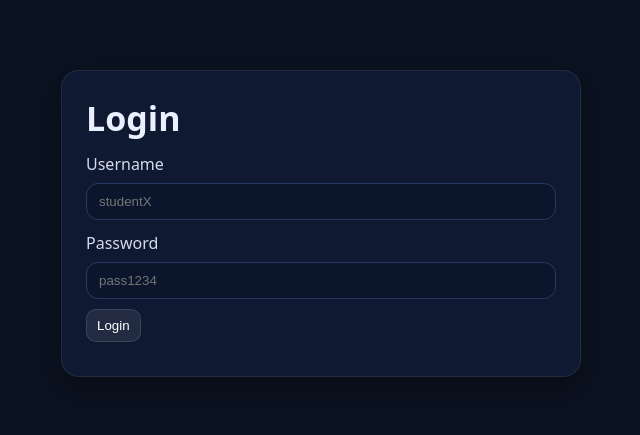
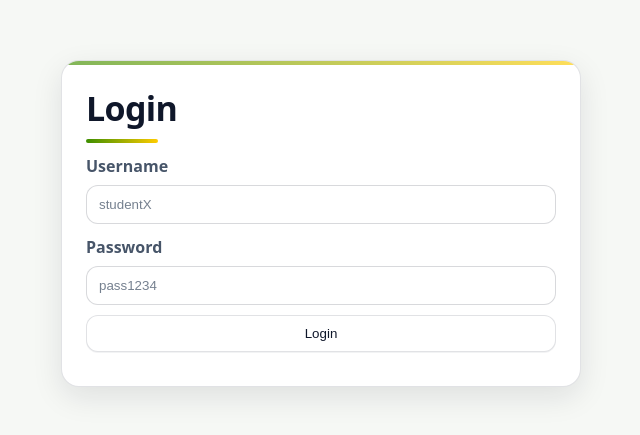
Before and after one commit to auberamas/Adorministration, a Vue app in the folder dormitory-management-system/client/: page /login in a window 1280 px wide. Shown: the part 177-612 px from the top of the page, without its empty margins (319-959 px from the left). Built offline with nearby package versions, Linux system fonts and the light colour scheme.

Commit message:
update style

```diff
--- a/dormitory-management-system/client/src/components/Dashboard.vue
+++ b/dormitory-management-system/client/src/components/Dashboard.vue
@@ -192,7 +192,7 @@
         />
         <input v-model="behDesc" placeholder="description" />
 
-        <button class="btnPrimary" @click="recordBehavior" :disabled="loadingBehavior">
+        <button class="btnPrimary record-behavior-btn" @click="recordBehavior" :disabled="loadingBehavior">
           {{ loadingBehavior ? "..." : "Record" }}
         </button>
 
--- a/dormitory-management-system/client/src/style.css
+++ b/dormitory-management-system/client/src/style.css
@@ -1,16 +1,43 @@
-/* **** BASE **** */
+/* SEU THEME VARIABLES */
+:root {
+  --seu-green: rgb(61, 142, 0);
+  --seu-yellow: rgb(255, 204, 0);
+
+  /* neutrals */
+  --bg: #f6f8f5;
+  --surface: #ffffff;
+  --text: #0f172a;
+  --muted: #475569;
+  --border: rgba(15, 23, 42, 0.12);
+
+  /* accents */
+  --accent: var(--seu-green);
+  --accent-2: var(--seu-yellow);
+
+  /* states */
+  --danger: #dc2626;
+  --danger-soft: rgba(220, 38, 38, 0.12);
+
+  /* shadows */
+  --shadow: 0 10px 30px rgba(15, 23, 42, 0.10);
+  --shadow-soft: 0 6px 18px rgba(15, 23, 42, 0.08);
+}
+
+/*    **** BASE **** */
 * { box-sizing: border-box; }
 html, body { height: 100%; }
 
 body {
   margin: 0;
-  background: #0b1220;
-  color: #eaf0ff;
+  background: var(--bg);
+  color: var(--text);
   font-family: system-ui, -apple-system, Segoe UI, Roboto, Arial, sans-serif;
 }
 
+/* nicer selection */
+::selection { background: rgba(255, 204, 0, 0.55); }
 
-/* **** CONTAINERS ****  */
+/*  **** CONTAINERS **** */
 /* dashboard/admin pages */
 .page {
   min-height: 100vh;
@@ -28,8 +55,7 @@ body {
   justify-content: center;
 }
 
-
-/* **** HEADER / TOP BAR ****  */
+/*  **** HEADER / TOP BAR **** */
 .topbar, .top {
   display: flex;
   align-items: center;
@@ -47,10 +73,21 @@ body {
 .title, h1 {
   font-size: 34px;
   margin: 0;
+  letter-spacing: -0.02em;
 }
 
+/* small SEU accent under titles (optional look, no HTML change needed) */
+.title::after, h1::after {
+  content: "";
+  display: block;
+  width: 72px;
+  height: 4px;
+  margin-top: 8px;
+  border-radius: 999px;
+  background: linear-gradient(90deg, var(--seu-green), var(--seu-yellow));
+}
 
-/* **** GRID / SECTIONS ****  */
+/*    **** GRID / SECTIONS **** */
 .grid {
   display: grid;
   gap: 16px;
@@ -63,11 +100,26 @@ body {
 }
 
 .card {
-  background: rgba(20, 30, 60, 0.65);
-  border: 1px solid rgba(255, 255, 255, 0.08);
+  background: var(--surface);
+  border: 1px solid var(--border);
   border-radius: 18px;
   padding: 16px;
   overflow: hidden;
+  box-shadow: var(--shadow-soft);
+}
+
+/* small highlight line on top of each card */
+.card {
+  position: relative;
+}
+.card::before {
+  content: "";
+  position: absolute;
+  left: 0;
+  top: 0;
+  height: 4px;
+  width: 100%;
+  background: linear-gradient(90deg, rgba(61,142,0,0.65), rgba(255,204,0,0.65));
 }
 
 .expulsion-notif{
@@ -79,7 +131,7 @@ body {
   width: 100%;
   max-width: 520px;
   padding: 24px;
-  box-shadow: 0 10px 30px rgba(0,0,0,.35);
+  box-shadow: var(--shadow);
 }
 
 .cardHeader, .rowHead {
@@ -90,62 +142,102 @@ body {
   margin-bottom: 10px;
 }
 
-
-/* **** BUTTONS****  */
+/*    **** BUTTONS ****  */
 .btn,
 button {
-  background: rgba(255, 255, 255, 0.08);
-  color: #fff;
-  border: 1px solid rgba(255, 255, 255, 0.12);
-  padding: 8px 10px;
-  border-radius: 10px;
+  background: #ffffff;
+  color: var(--text);
+  border: 1px solid var(--border);
+  padding: 10px 12px;
+  border-radius: 12px;
   cursor: pointer;
+  transition: transform 0.05s ease, box-shadow 0.2s ease, border-color 0.2s ease;
+  box-shadow: 0 1px 0 rgba(15,23,42,0.05);
+}
+
+.btn:hover,
+button:hover {
+  border-color: rgba(61,142,0,0.35);
+  box-shadow: 0 8px 18px rgba(15,23,42,0.08);
+}
+
+.btn:active,
+button:active {
+  transform: translateY(1px);
 }
 
 .login-btn{
-  margin:10px auto;
+  margin: 10px auto;
+  width: 100%;
 }
 
+/* disabled */
 .btn:disabled,
 button:disabled {
   opacity: 0.6;
   cursor: not-allowed;
+  box-shadow: none;
 }
 
+/* primary = SEU green */
 .btnPrimary {
-  background: #2f6bff;
-  color: #fff;
-  border: 0;
-  padding: 8px 10px;
-  border-radius: 10px;
+  background: var(--seu-green);
+  color: #ffffff;
+  border: 1px solid rgba(61,142,0,0.25);
+  padding: 10px 12px;
+  border-radius: 12px;
   cursor: pointer;
+  box-shadow: 0 10px 18px rgba(61,142,0,0.18);
 }
 
-.btnDanger {
-  background: #d64a4a;
-  color: #fff;
-  border: 0;
-  padding: 8px 10px;
-  border-radius: 10px;
-  cursor: pointer;
+.btnPrimary:hover {
+  box-shadow: 0 14px 26px rgba(61,142,0,0.22);
 }
 
+.record-behavior-btn{
+  margin-top : 10px;
+}
 
-/* **** FORMS (inputs/select/textarea/labels) ****  */
+/* danger */
+.btnDanger {
+  background: var(--danger);
+  color: #fff;
+  border: 1px solid rgba(220,38,38,0.25);
+  padding: 10px 12px;
+  border-radius: 12px;
+  cursor: pointer;
+  box-shadow: 0 10px 18px rgba(220,38,38,0.14);
+}
+
+.btnDanger:hover {
+  box-shadow: 0 14px 26px rgba(220,38,38,0.18);
+}
+
+/*   **** FORMS (inputs/select/textarea/labels) ****  */
 label {
   display: block;
   margin-top: 12px;
-  opacity: 0.9;
+  color: var(--muted);
+  font-weight: 600;
 }
 
 input, select, textarea {
   width: 100%;
   margin-top: 8px;
-  padding: 10px 12px;
+  padding: 11px 12px;
   border-radius: 12px;
-  border: 1px solid #263a62;
-  background: #0b152b;
-  color: #e7eefc;
+  border: 1px solid rgba(15, 23, 42, 0.16);
+  background: #ffffff;
+  color: var(--text);
+  outline: none;
+  transition: border-color 0.2s ease, box-shadow 0.2s ease;
+}
+
+input::placeholder, textarea::placeholder { color: rgba(71,85,105,0.75); }
+
+input:focus, select:focus, textarea:focus {
+  border-color: rgba(61,142,0,0.55);
+  box-shadow: 0 0 0 4px rgba(61,142,0,0.12);
 }
 
 textarea {
@@ -161,64 +253,93 @@ textarea {
 }
 .row > * { flex: 1; }
 
-
-/* **** TEXT HELPERS / STATUS ****  */
-.muted { opacity: 0.75; }
+/*  **** TEXT HELPERS / STATUS ****  */
+.muted { color: var(--muted); }
 
 .error, .err {
   margin-top: 12px;
-  color: #ff7b7b;
+  color: var(--danger);
+  background: var(--danger-soft);
+  border: 1px solid rgba(220, 38, 38, 0.22);
+  padding: 10px 12px;
+  border-radius: 12px;
 }
 
+/* pills */
 .pill {
   padding: 6px 10px;
   border-radius: 999px;
   font-size: 12px;
-  border: 1px solid rgba(255,255,255,0.14);
-  background: rgba(255,255,255,0.06);
+  font-weight: 700;
+  border: 1px solid rgba(15,23,42,0.12);
+  background: rgba(15,23,42,0.04);
+  color: var(--text);
 }
 
 /* status tags (admin room status) */
 .pillGreen {
-  background: rgba(0, 200, 120, 0.2);
-  border: 1px solid rgba(0, 200, 120, 0.35);
+  background: rgba(61,142,0,0.12);
+  border: 1px solid rgba(61,142,0,0.25);
+  color: rgb(40, 105, 0);
 }
 
 .pillRed {
-  background: rgba(255, 80, 80, 0.2);
-  border: 1px solid rgba(255, 80, 80, 0.35);
+  background: rgba(220,38,38,0.10);
+  border: 1px solid rgba(220,38,38,0.22);
+  color: rgb(160, 20, 20);
 }
 
-.score { font-weight: 700; }
+.score { font-weight: 800; }
 
-
-/* **** LISTS (rooms list, interventions list...)****  */
+/*   **** LISTS : rooms list, interventions list an so on ***  */
 ul { padding-left: 18px; margin: 10px 0 0; }
-li { margin: 8px 0; }
+li {
+  margin: 8px 0;
+  list-style-type: none;
+}
 
 /* Clickable list row (ex: choose room) */
 .clickRow {
   cursor: pointer;
-  padding: 6px 6px;
-  border-radius: 10px;
+  padding: 10px 10px;
+  border-radius: 12px;
+  border: 1px solid rgba(15,23,42,0.10);
+  background: rgba(15,23,42,0.02);
+  transition: 0.2s ease, border-color 0.2s ease, transform 0.05s ease;
 }
-.clickRow:hover { background: rgba(255,255,255,0.06); }
+.clickRow:hover {
+  background: rgba(61,142,0,0.06);
+  border-color: rgba(61,142,0,0.22);
+}
+.clickRow:active { transform: translateY(1px); }
 
-
-/* **** TABLES (admin)****  */
+/*  **** TABLES (admin) **** */
 .table {
   width: 100%;
   border-collapse: collapse;
+  border-radius: 14px;
+  overflow: hidden;
 }
 
 th, td {
-  padding: 10px 8px;
-  border-bottom: 1px solid rgba(255, 255, 255, 0.08);
+  padding: 12px 10px;
+  border-bottom: 1px solid rgba(15, 23, 42, 0.08);
   text-align: left;
 }
 
+thead th {
+  font-size: 12px;
+  text-transform: uppercase;
+  letter-spacing: 0.06em;
+  color: var(--muted);
+  background: rgba(61,142,0,0.06);
+}
 
-/* **** PROFILE OF THE USER INTERFACE (key/value rows)****  */
+tbody tr:hover td {
+  background: rgba(255,204,0,0.10);
+}
+
+/* **** PROFILE OF THE USER INTERFACE (key/value rows) **** */
 .profile {
   margin-top: 8px;
   display: flex;
@@ -231,14 +352,14 @@ th, td {
   justify-content: space-between;
   align-items: center;
   gap: 14px;
-  background: #0b152b;
-  border: 1px solid #263a62;
-  padding: 10px 12px;
-  border-radius: 12px;
+  background: rgba(15,23,42,0.02);
+  border: 1px solid rgba(15,23,42,0.10);
+  padding: 12px 12px;
+  border-radius: 14px;
 }
 
-.profile-key { opacity: 0.75; }
-.profile-value { font-weight: 600; }
+.profile-key { color: var(--muted); font-weight: 700; }
+.profile-value { font-weight: 700; }
 
 .actions {
   display: flex;
@@ -250,15 +371,14 @@ th, td {
 .box {
   margin-top: 10px;
   padding-top: 10px;
-  border-top: 1px solid rgba(255,255,255,0.08);
+  border-top: 1px dashed rgba(15,23,42,0.16);
 }
 
-
-/* **** CONFIRM WINDOW (confirm room request)****  */
+/*  **** CONFIRM WINDOW (confirm room request) ****  */
 .modalOverlay {
   position: fixed;
   inset: 0;
-  background: rgba(0, 0, 0, 0.55);
+  background: rgba(15, 23, 42, 0.55);
   display: flex;
   align-items: center;
   justify-content: center;
@@ -269,10 +389,11 @@ th, td {
 .modalCard {
   width: 100%;
   max-width: 520px;
-  background: rgba(20, 30, 60, 0.92);
-  border: 1px solid rgba(255, 255, 255, 0.12);
-  border-radius: 16px;
+  background: #ffffff;
+  border: 1px solid rgba(15,23,42,0.14);
+  border-radius: 18px;
   padding: 16px;
+  box-shadow: var(--shadow);
 }
 
 .modalTitle { margin: 0 0 6px; }
```
